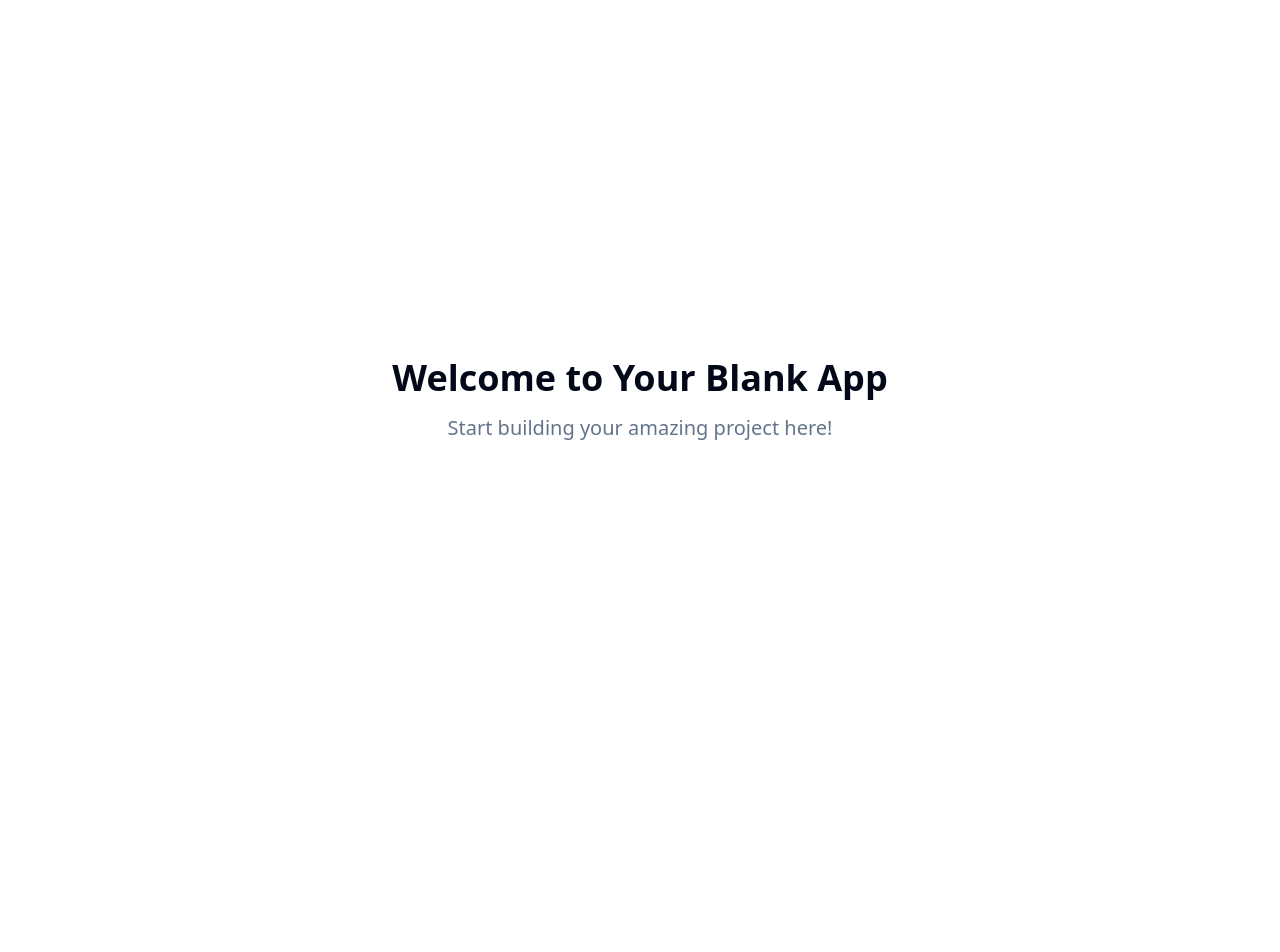
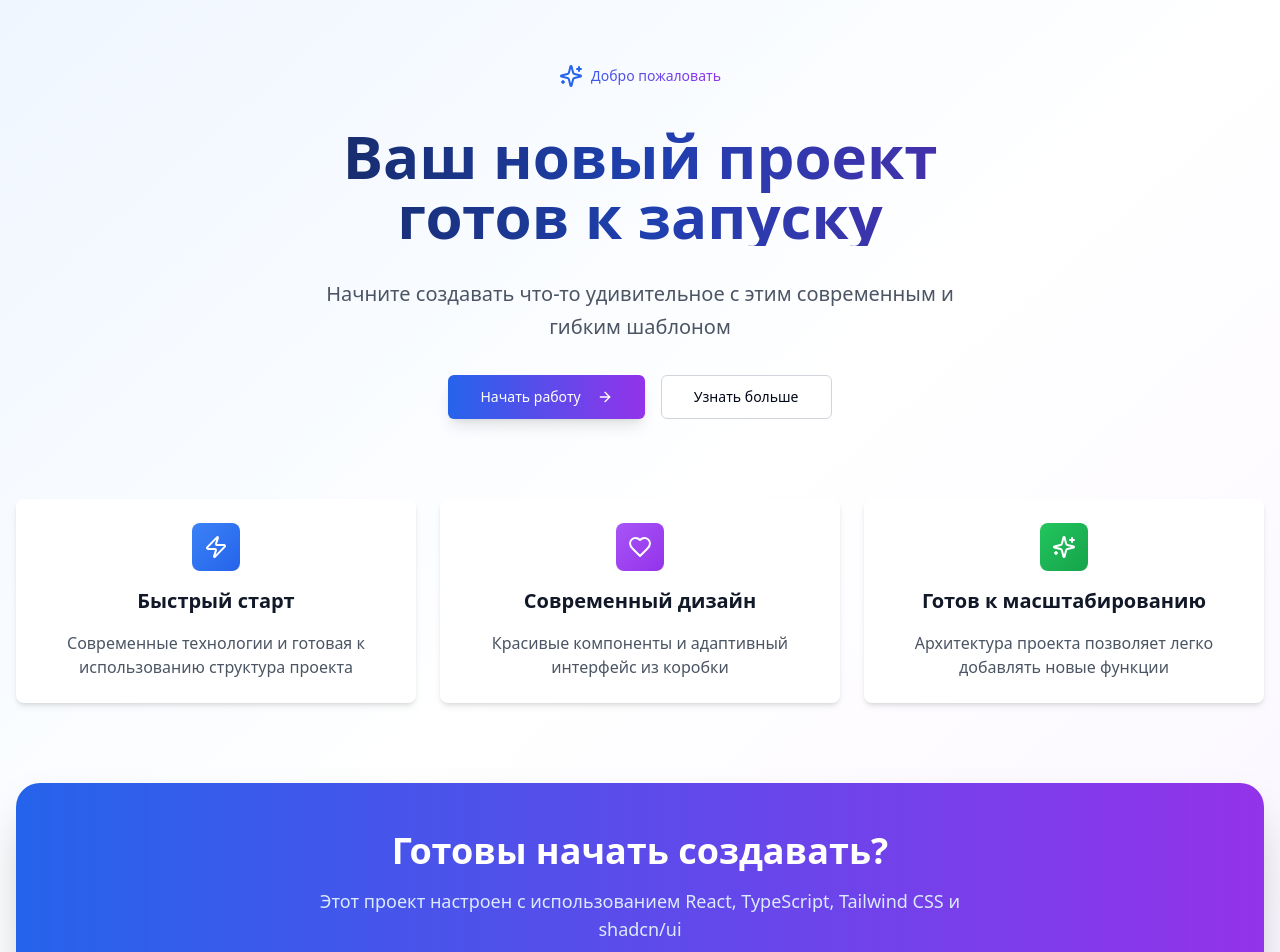
Before and after one commit to SakKay42/rechtai, a React (Vite) app: page / in a window 1280 px wide. Shown: the top 952 px of the page. Before the commit the page ends 800 px from the top, so only its background shows below. Built offline with nearby package versions, Linux system fonts and the light colour scheme.

Commit message:
Create empty project
Initialize a new project with basic configuration.

```diff
--- a/index.html
+++ b/index.html
@@ -1,14 +1,15 @@
+
 <!DOCTYPE html>
-<html lang="en">
+<html lang="ru">
   <head>
     <meta charset="UTF-8" />
     <meta name="viewport" content="width=device-width, initial-scale=1.0" />
-    <title>zero-project-bloom</title>
-    <meta name="description" content="Lovable Generated Project" />
+    <title>Новый проект</title>
+    <meta name="description" content="Современный стартер проект" />
     <meta name="author" content="Lovable" />
 
-    <meta property="og:title" content="zero-project-bloom" />
-    <meta property="og:description" content="Lovable Generated Project" />
+    <meta property="og:title" content="Новый проект" />
+    <meta property="og:description" content="Современный стартер проект" />
     <meta property="og:type" content="website" />
     <meta property="og:image" content="https://lovable.dev/opengraph-image-p98pqg.png" />
 
--- a/src/pages/Index.tsx
+++ b/src/pages/Index.tsx
@@ -1,11 +1,94 @@
-// Update this page (the content is just a fallback if you fail to update the page)
+
+import { ArrowRight, Sparkles, Zap, Heart } from "lucide-react";
+import { Button } from "@/components/ui/button";
+import { Card, CardContent } from "@/components/ui/card";
 
 const Index = () => {
   return (
-    <div className="min-h-screen flex items-center justify-center bg-background">
-      <div className="text-center">
-        <h1 className="text-4xl font-bold mb-4">Welcome to Your Blank App</h1>
-        <p className="text-xl text-muted-foreground">Start building your amazing project here!</p>
+    <div className="min-h-screen bg-gradient-to-br from-blue-50 via-white to-purple-50">
+      {/* Hero Section */}
+      <div className="container mx-auto px-4 py-16">
+        <div className="text-center space-y-8 animate-in fade-in duration-1000">
+          <div className="inline-flex items-center gap-2 bg-gradient-to-r from-blue-600 to-purple-600 bg-clip-text text-transparent">
+            <Sparkles className="w-6 h-6 text-blue-600" />
+            <span className="text-sm font-medium">Добро пожаловать</span>
+          </div>
+
+          <h1 className="text-4xl md:text-6xl font-bold bg-gradient-to-r from-gray-900 via-blue-800 to-purple-800 bg-clip-text text-transparent leading-tight">
+            Ваш новый проект
+            <br />
+            готов к запуску
+          </h1>
+
+          <p className="text-xl text-gray-600 max-w-2xl mx-auto leading-relaxed">
+            Начните создавать что-то удивительное с этим современным и гибким шаблоном
+          </p>
+
+          <div className="flex flex-col sm:flex-row gap-4 justify-center">
+            <Button size="lg" className="bg-gradient-to-r from-blue-600 to-purple-600 hover:from-blue-700 hover:to-purple-700 text-white shadow-lg hover:shadow-xl transition-all duration-200">
+              Начать работу
+              <ArrowRight className="w-4 h-4 ml-2" />
+            </Button>
+            <Button variant="outline" size="lg" className="border-gray-300 hover:border-gray-400 transition-colors">
+              Узнать больше
+            </Button>
+          </div>
+        </div>
+
+        {/* Feature Cards */}
+        <div className="grid md:grid-cols-3 gap-6 mt-20 animate-in slide-in-from-bottom duration-1000 delay-300">
+          <Card className="group hover:shadow-lg transition-all duration-300 hover:-translate-y-1 border-0 shadow-md">
+            <CardContent className="p-6 text-center space-y-4">
+              <div className="w-12 h-12 bg-gradient-to-br from-blue-500 to-blue-600 rounded-lg flex items-center justify-center mx-auto group-hover:scale-110 transition-transform duration-200">
+                <Zap className="w-6 h-6 text-white" />
+              </div>
+              <h3 className="text-xl font-semibold text-gray-900">Быстрый старт</h3>
+              <p className="text-gray-600">
+                Современные технологии и готовая к использованию структура проекта
+              </p>
+            </CardContent>
+          </Card>
+
+          <Card className="group hover:shadow-lg transition-all duration-300 hover:-translate-y-1 border-0 shadow-md">
+            <CardContent className="p-6 text-center space-y-4">
+              <div className="w-12 h-12 bg-gradient-to-br from-purple-500 to-purple-600 rounded-lg flex items-center justify-center mx-auto group-hover:scale-110 transition-transform duration-200">
+                <Heart className="w-6 h-6 text-white" />
+              </div>
+              <h3 className="text-xl font-semibold text-gray-900">Современный дизайн</h3>
+              <p className="text-gray-600">
+                Красивые компоненты и адаптивный интерфейс из коробки
+              </p>
+            </CardContent>
+          </Card>
+
+          <Card className="group hover:shadow-lg transition-all duration-300 hover:-translate-y-1 border-0 shadow-md">
+            <CardContent className="p-6 text-center space-y-4">
+              <div className="w-12 h-12 bg-gradient-to-br from-green-500 to-green-600 rounded-lg flex items-center justify-center mx-auto group-hover:scale-110 transition-transform duration-200">
+                <Sparkles className="w-6 h-6 text-white" />
+              </div>
+              <h3 className="text-xl font-semibold text-gray-900">Готов к масштабированию</h3>
+              <p className="text-gray-600">
+                Архитектура проекта позволяет легко добавлять новые функции
+              </p>
+            </CardContent>
+          </Card>
+        </div>
+
+        {/* CTA Section */}
+        <div className="text-center mt-20 animate-in fade-in duration-1000 delay-500">
+          <div className="bg-gradient-to-r from-blue-600 to-purple-600 rounded-3xl p-8 md:p-12 text-white shadow-2xl">
+            <h2 className="text-3xl md:text-4xl font-bold mb-4">
+              Готовы начать создавать?
+            </h2>
+            <p className="text-blue-100 text-lg mb-8 max-w-2xl mx-auto">
+              Этот проект настроен с использованием React, TypeScript, Tailwind CSS и shadcn/ui
+            </p>
+            <Button size="lg" variant="secondary" className="bg-white text-blue-600 hover:bg-gray-50 shadow-lg">
+              Приступить к разработке
+              <ArrowRight className="w-4 h-4 ml-2" />
+            </Button>
+          </div>
+        </div>
       </div>
     </div>
   );
```
